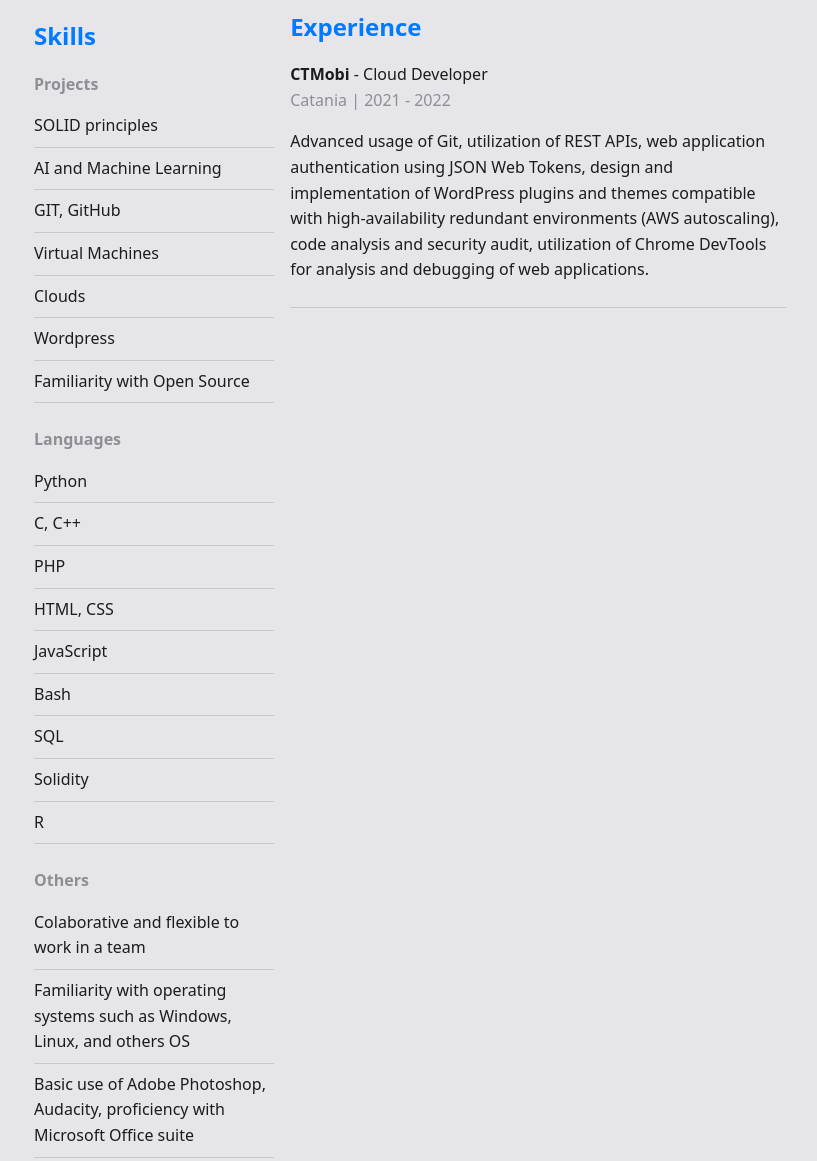
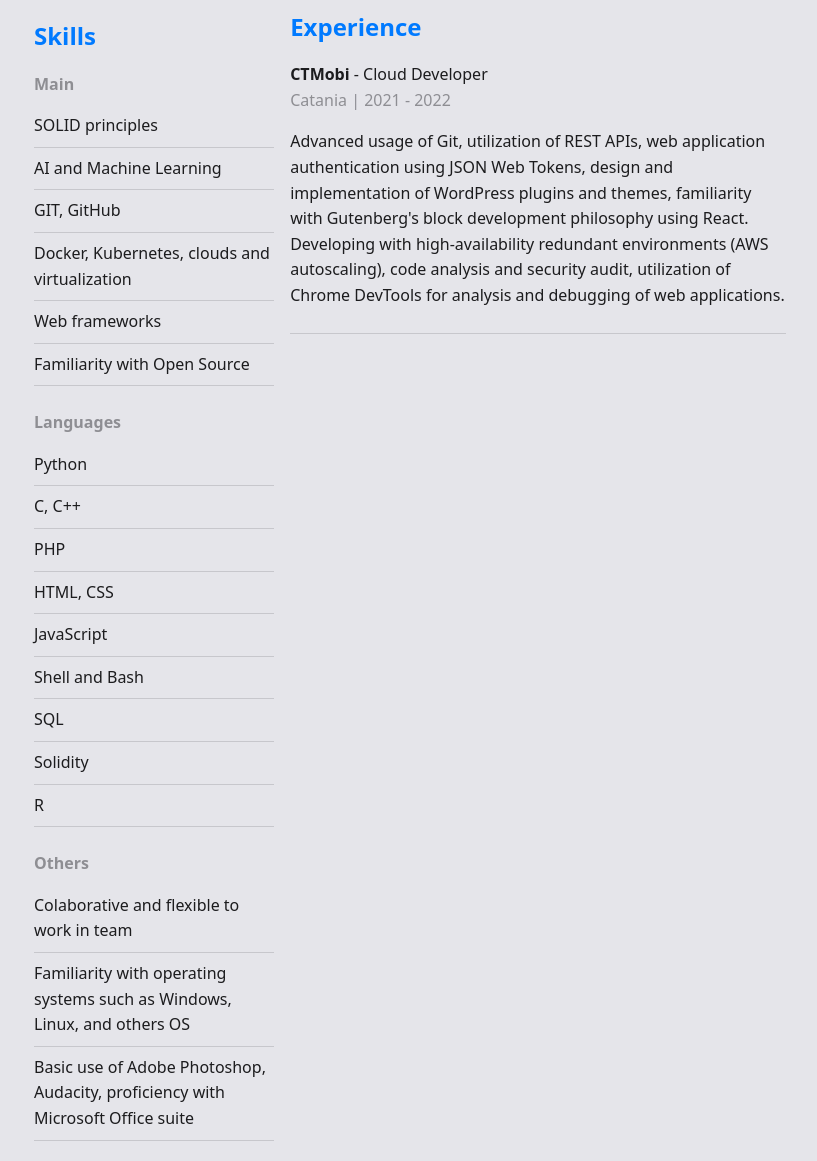
Before and after one commit to simone-cartalemi/simone-cartalemi.github.io, a plain HTML site: page index.html in a window 1280 px wide. Shown: the part 680-1841 px from the top of the page, without its empty margins (238-1055 px from the left). Drawn offline with nearby package versions, Linux system fonts and the light colour scheme.

Commit message:
chore: updated skills

```diff
--- a/index.html
+++ b/index.html
@@ -68,14 +68,13 @@
 					</li> -->
 				</ul>
 				<h4 class="u-text--primary">Skills</h4>
-				<h5 class="u-text--secondary">Projects</h5>
+				<h5 class="u-text--secondary">Main</h5>
 				<ul class="c-list">
 					<li class="c-list__item">SOLID principles</li>
 					<li class="c-list__item">AI and Machine Learning</li>
 					<li class="c-list__item">GIT, GitHub</li>
-					<li class="c-list__item">Virtual Machines</li>
-					<li class="c-list__item">Clouds</li>
-					<li class="c-list__item">Wordpress</li>
+					<li class="c-list__item">Docker, Kubernetes, clouds and virtualization</li>
+					<li class="c-list__item">Web frameworks</li>
 					<li class="c-list__item">Familiarity with Open Source</li>
 				</ul>
 				<h5 class="u-text--secondary">Languages</h5>
@@ -85,7 +84,7 @@
 					<li class="c-list__item">PHP</li>
 					<li class="c-list__item">HTML, CSS</li>
 					<li class="c-list__item">JavaScript</li>
-					<li class="c-list__item">Bash</li>
+					<li class="c-list__item">Shell and Bash</li>
 					<li class="c-list__item">SQL</li>
 					<li class="c-list__item">Solidity</li>
 					<li class="c-list__item">R</li>
@@ -93,7 +92,7 @@
 				<h5 class="u-text--secondary">Others</h5>
 				<ul class="c-list">
 					<li class="c-list__item">
-						Colaborative and flexible to work in a team
+						Colaborative and flexible to work in team
 					</li>
 					<li class="c-list__item">
 						Familiarity with operating systems such as Windows, Linux, and others OS
@@ -105,12 +104,12 @@
 				<h4 class="u-text--primary">Education</h4>
 				<ul class="c-list">
 					<li class="c-list__item">
-						<strong>Master's Degree</strong>
+						<strong>Master's Degree (2 years)</strong>
 						<span>Graduated 2024</span><br>
 						<small class="u-text--secondary">University of Catania, IT</small>
 					</li>
 					<li class="c-list__item">
-						<strong>Undergraduate Degree</strong>
+						<strong>Undergraduate Degree (3 years)</strong>
 						<span>Graduated 2021</span><br>
 						<small class="u-text--secondary">University of Catania, IT</small>
 					</li>
@@ -140,7 +139,9 @@
 					<li class="c-list__item"><strong>CTMobi</strong>&nbsp;- Cloud Developer<br><span class="u-text--secondary">Catania | 2021 - 2022</span>
 						<p>
 							Advanced usage of Git, utilization of REST APIs, web application authentication using JSON Web Tokens,
-							design and implementation of WordPress plugins and themes compatible with high-availability redundant environments (AWS autoscaling),
+							design and implementation of WordPress plugins and themes,
+							familiarity with Gutenberg's block development philosophy using React.
+							Developing with high-availability redundant environments (AWS autoscaling),
 							code analysis and security audit, utilization of Chrome DevTools for analysis and debugging of web applications.
 						</p>
 					</li>
```
